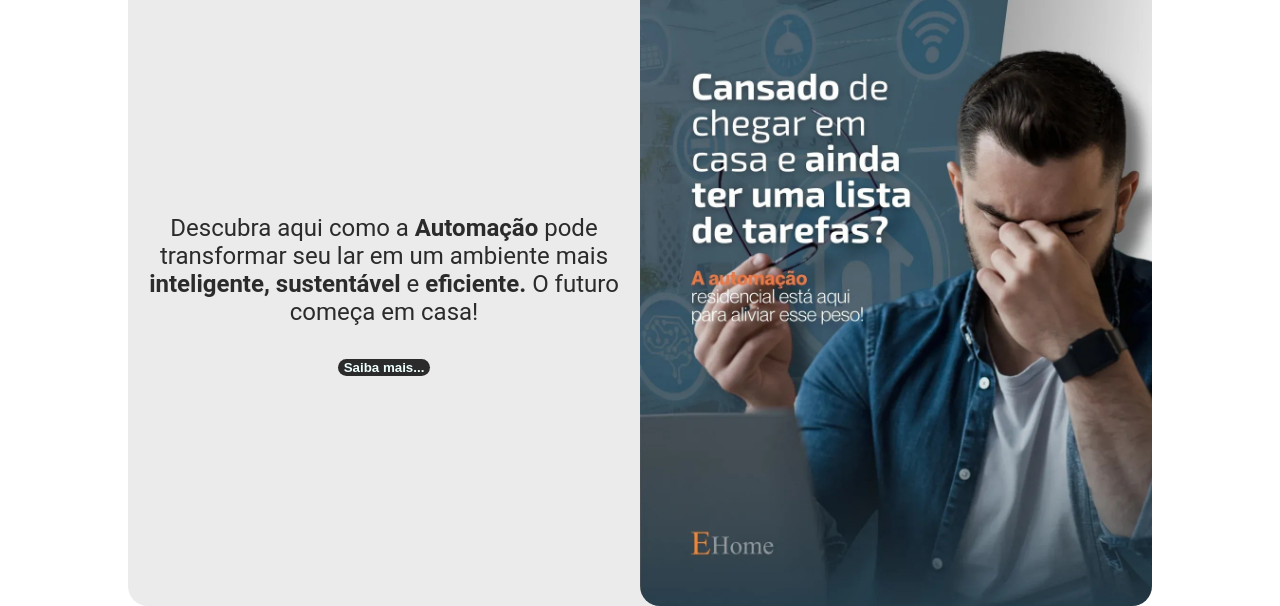
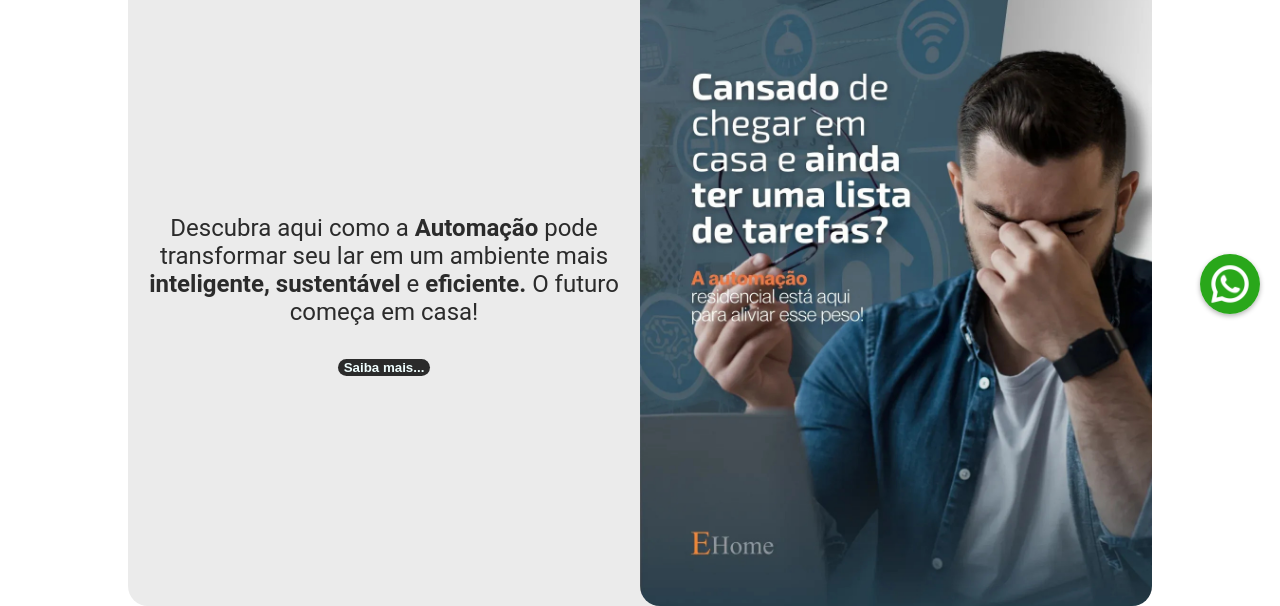
Before and after one commit to viniciusdemarco/Ehome, a plain HTML site: page index.html in a window 1280 px wide. Shown: the part 462-1068 px from the top of the page. Drawn offline with Linux system fonts and the light colour scheme.

Commit message:
botao zap flutuante

```diff
--- a/css/style.css
+++ b/css/style.css
@@ -118,7 +118,24 @@ header{
 .buttonOrcamento:hover{
     transform: scale(1.1);
 }
-
+.wppbutton{
+    position: fixed;
+    cursor: pointer;
+    bottom: 20px;
+    right: 20px;
+    z-index: 99;
+}
+.wppbutton:hover{
+    transform: scale(1.1);
+}
+.wppbutton a{
+    display: block;
+}
+.wppbutton img{
+    border-radius: 50%;
+    width: 60px;
+    box-shadow: 0px 2px 5px rgba(0, 0, 0, 0.3);
+}
 .rodape{
     position: relative;
     background-color: #213740;
--- a/index.html
+++ b/index.html
@@ -76,6 +76,9 @@
                 <a href="view/automação.html"><button><strong>Saiba mais...</strong></button></a>
             </div>
         </div>
+        <div class="wppbutton">
+            <a href="https://api.whatsapp.com/send/?phone=556434955420"><img src="image/icons/whatsapp.png" alt=""></a>
+        </div>
     </main>
     <footer class="rodape" id="contato">
         <div class="rodape-div">
```
Also changed, not shown: view/automação.html (+5 -0 lines), view/carregadores.html (+3 -0 lines), view/rede.html (+3 -0 lines), view/segurança.html (+3 -0 lines), view/sobre.html (+3 -0 lines), view/sonorização.html (+3 -0 lines).
